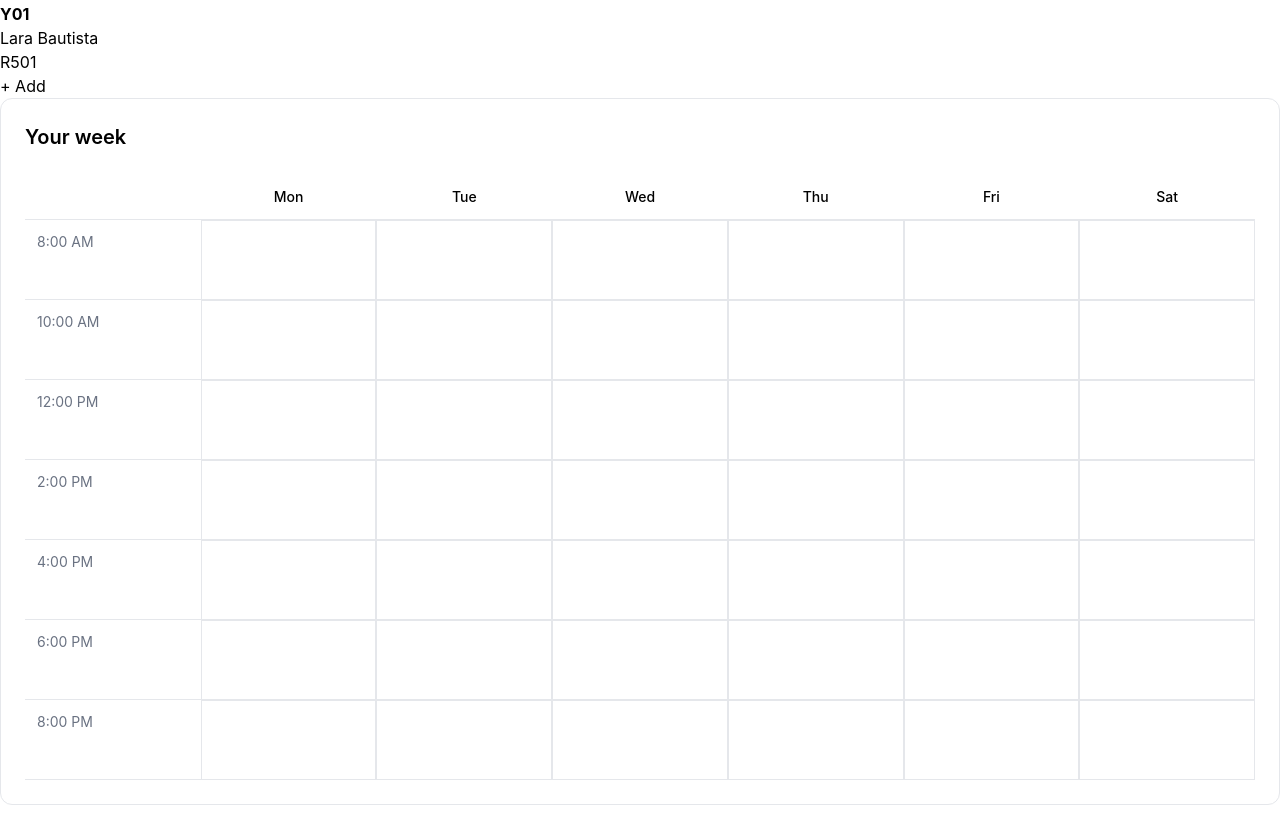
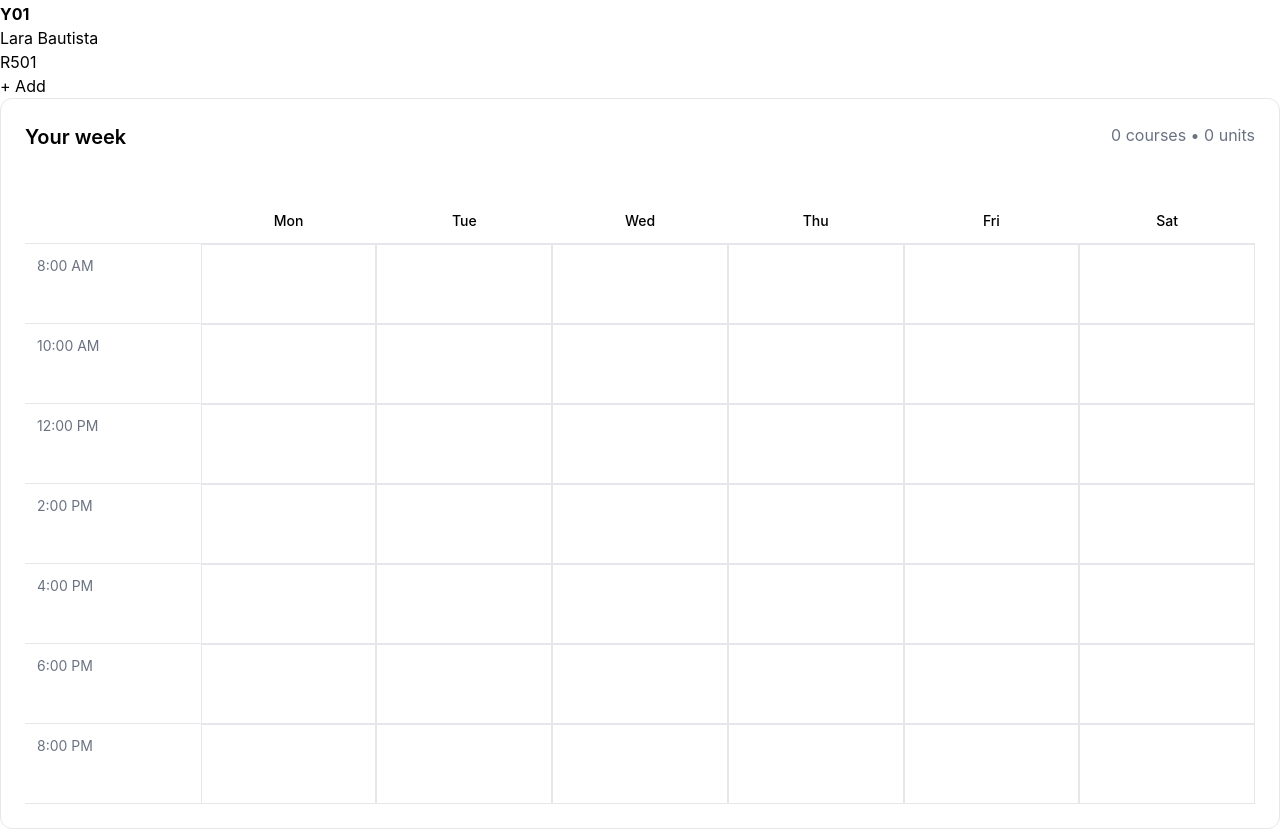
Before and after one commit to wMarc11/Scheda, a React (Vite) app: page / in a window 1280 px wide. Shown: the part 1460-2289 px from the top of the page. Before the commit the page ends 2265 px from the top, so only its background shows below. Built offline with nearby package versions, Linux system fonts and the light colour scheme.

Commit message:
feat: add section units and number of courses

```diff
--- a/src/components/courses/CourseCard.jsx
+++ b/src/components/courses/CourseCard.jsx
@@ -20,6 +20,7 @@ const CourseCard = ({ course }) => {
                             key={section.id}
                             section={section}
                             courseId={course.id}
+                            units={course.units}
                         />
                     );
                 })}
--- a/src/components/courses/SectionRow.jsx
+++ b/src/components/courses/SectionRow.jsx
@@ -1,6 +1,6 @@
 import { useSchedule } from "../../context/ScheduleContext";
 
-const SectionRow = ({ section, courseId }) => {
+const SectionRow = ({ section, courseId, units }) => {
     const { selectedSections, addSection, removeSection } = useSchedule();
 
     const isAdded = selectedSections.some(
@@ -31,7 +31,7 @@ const SectionRow = ({ section, courseId }) => {
                 if (isAdded){
                     removeSection(section.id);
                 } else {
-                    addSection(section, courseId);
+                    addSection(section, courseId, units);
                 }
             }}>
                 {isAdded ? (<p><span>✓</span> Add</p>) : (<p><span>+</span> Add</p>)}
--- a/src/components/schedule/ScheduleTimetable.jsx
+++ b/src/components/schedule/ScheduleTimetable.jsx
@@ -16,9 +16,19 @@ const ScheduleTimetable = () => {
         "8:00 PM"
     ];
 
+    const courseCount = selectedSections.length;
+    const totalUnits = selectedSections.reduce(
+        (total, section) => total + section.units, 0
+    );
+
     return (
         <div className="rounded-xl border border-gray-200 bg-white p-6">
-            <h2 className="mb-6 text-xl font-semibold">Your week</h2>
+
+            <div className="mb-6 flex">
+                <h2 className="mb-6 text-xl font-semibold">Your week</h2>
+
+                <p className="text-md text-gray-500 ml-auto">{courseCount} courses • {totalUnits} units</p>
+            </div>
 
             <div className="grid grid-cols-7">
                 <div className="border-b border-gray-200"></div>
--- a/src/components/schedule/TimetableEvent.jsx
+++ b/src/components/schedule/TimetableEvent.jsx
@@ -23,9 +23,10 @@ const TimetableEvent = ({ section, schedule }) => {
                 width: `${100 / 6}%`
             }}
         >
-            <strong>{section.courseId}</strong>
-            <p>{section.section}</p>
-            <small>{section.room}</small>
+            <p><strong>{section.courseId} - {section.section}</strong></p>
+            <p>{schedule.start} - {schedule.end}</p>
+            <small>Room: {section.room}</small>
+
         </div>
     );
 };
--- a/src/context/ScheduleContext.jsx
+++ b/src/context/ScheduleContext.jsx
@@ -5,7 +5,7 @@ const ScheduleContext = createContext();
 export const ScheduleProvider = ({ children }) => {
     const [selectedSections, setSelectedSections] = useState([]);
 
-    const addSection = (section, courseId) => {
+    const addSection = (section, courseId, units) => {
         setSelectedSections((prev) => {
             const filtered = prev.filter((selectedSection) =>
                 selectedSection.courseId !== courseId
@@ -16,6 +16,7 @@ export const ScheduleProvider = ({ children }) => {
                 {
                     ...section,
                     courseId,
+                    units
                 }
             ];
         });
```
